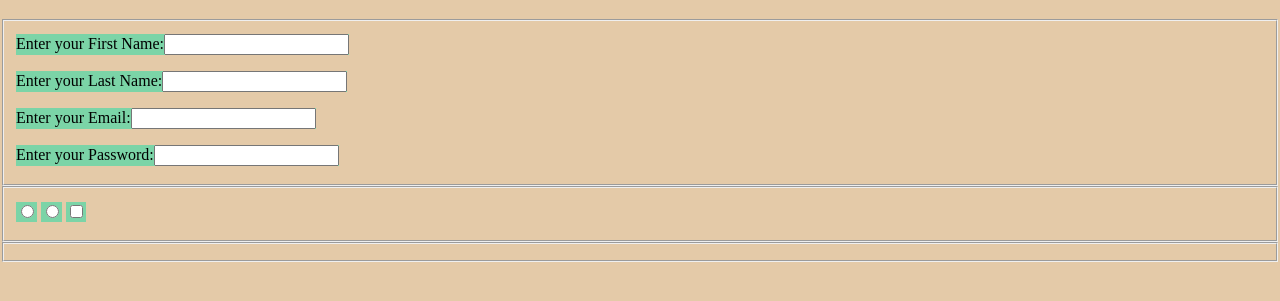
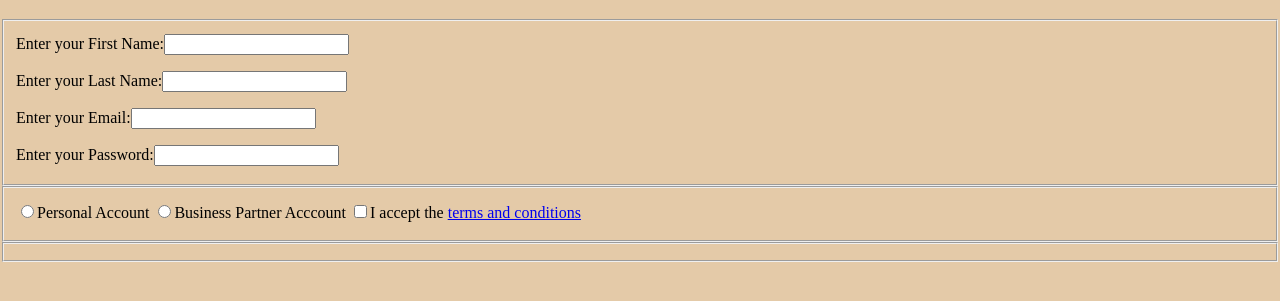
Before and after one commit to Khim1111/Khimberly-html-form, a plain HTML site: page index.html in a window 1280 px wide. Shown: the part 61-362 px from the top of the page. Drawn offline with Linux system fonts and the light colour scheme.

Commit message:
Set up name attrib account-type and T&Cs

```diff
--- a/index.html
+++ b/index.html
@@ -25,9 +25,9 @@
       </fieldset>
       <!------------------Fieldset 2----------------->
       <fieldset>
-<label for="#"><input type="radio" name="" id=""></label>
-<label for="#"><input type="radio"name="" id=""></label>
-<label for="#"><input type="checkbox" required></label>
+<label for="#"><input type="radio" name="account-type" id="">Personal Account</label>
+<label for="#"><input type="radio"name="account-type" id="">Business Partner Acccount</label>
+<label for="#"><input type="checkbox" required>I accept the <a href="#"> terms and conditions</a></label>
       </fieldset>
       <!------------------Fieldset 3----------------->
       <fieldset>
--- a/src/styles.css
+++ b/src/styles.css
@@ -8,7 +8,7 @@ body{
 
 label {
     display: inline-block;
-    background-color: rgba(64, 219, 167, 0.635);
+   /* background-color: rgba(64, 219, 167, 0.635);*/
     color: black;
 margin:0.5rem 0;
 }
```
